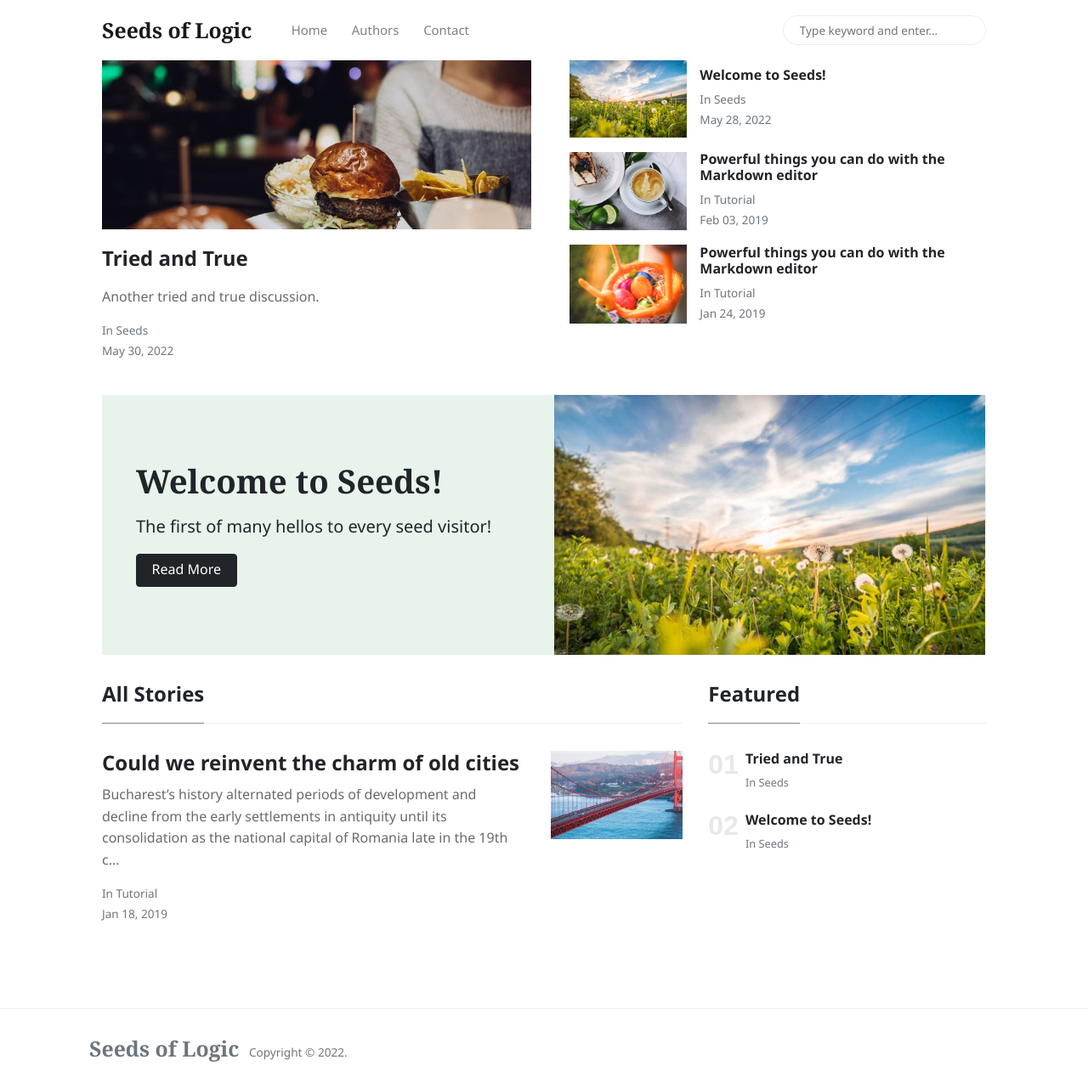
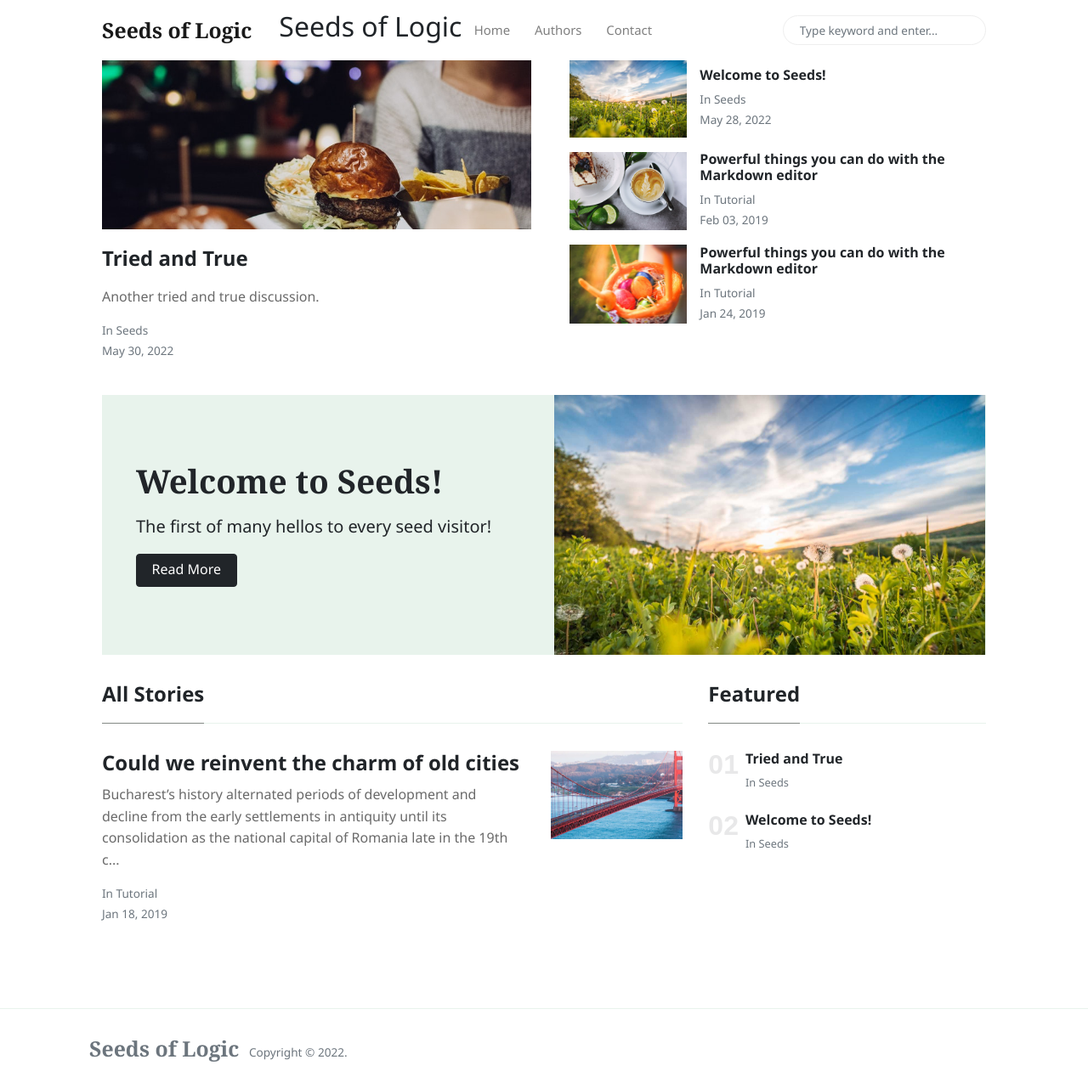
Before and after one commit to akalber/akalber-github.io, a Jekyll site: the page built from index.html, in a window 1280 px wide and 1281 px high. Shown: the whole window at 85% size. Built offline with Jekyll 4.4.1, drawn with Linux system fonts in a browser that asks for light colours; nearby versions of some CDN libraries; the list of posts is cut into pages by our own code.

Commit message:
add description

```diff
--- a/_layouts/default.html
+++ b/_layouts/default.html
@@ -39,6 +39,7 @@
     <nav id="MagicMenu" class="topnav navbar navbar-expand-lg navbar-light bg-white fixed-top">
     <div class="container">
         <a class="navbar-brand" href="{{ site.baseurl }}/index.html"><strong>{{site.name}}</strong></a>
+        <h2>{{ site.description }}</h2>
         <button class="navbar-toggler collapsed" type="button" data-toggle="collapse" data-target="#navbarColor02" aria-controls="navbarColor02" aria-expanded="false" aria-label="Toggle navigation">
         <span class="navbar-toggler-icon"></span>
         </button>
```
